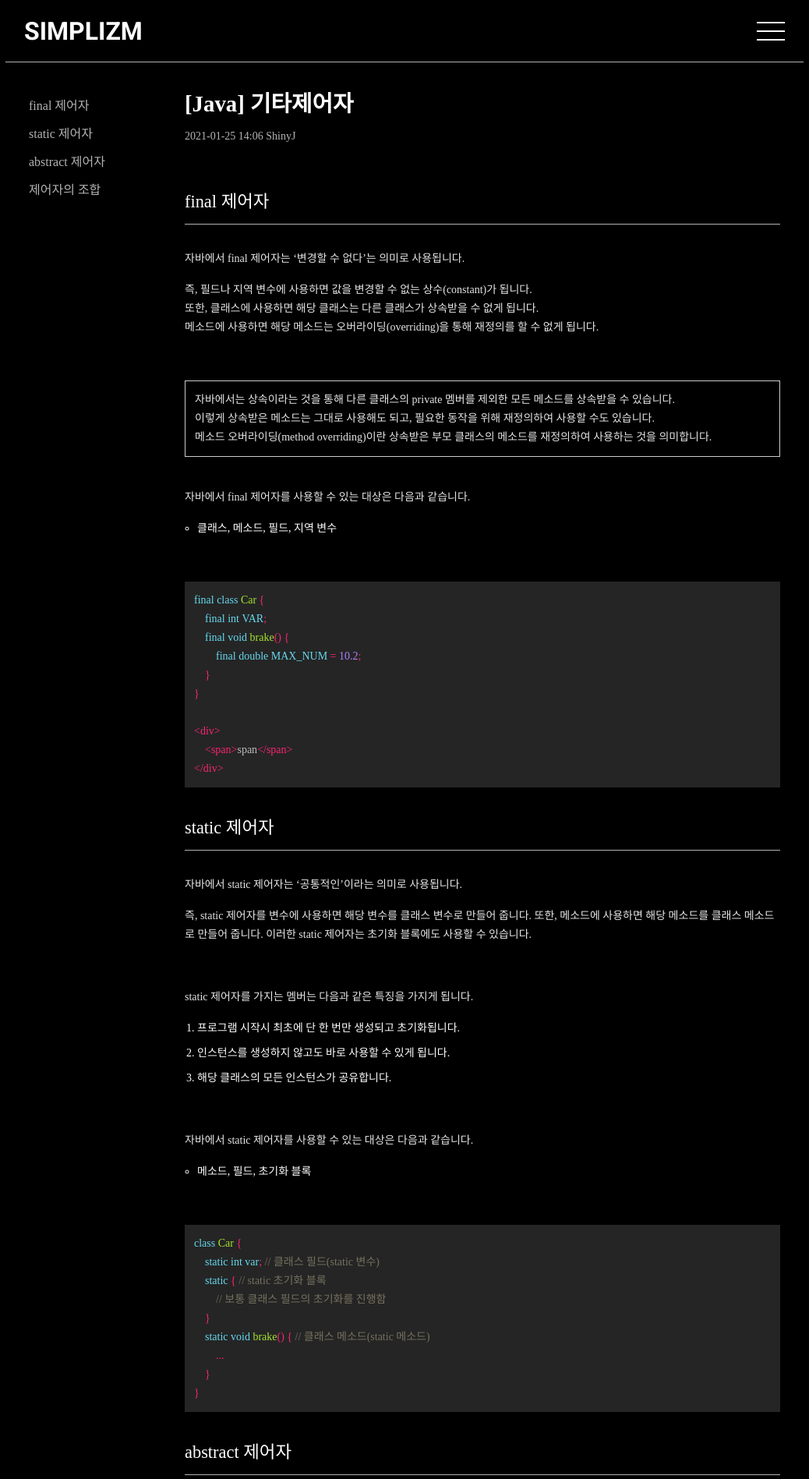
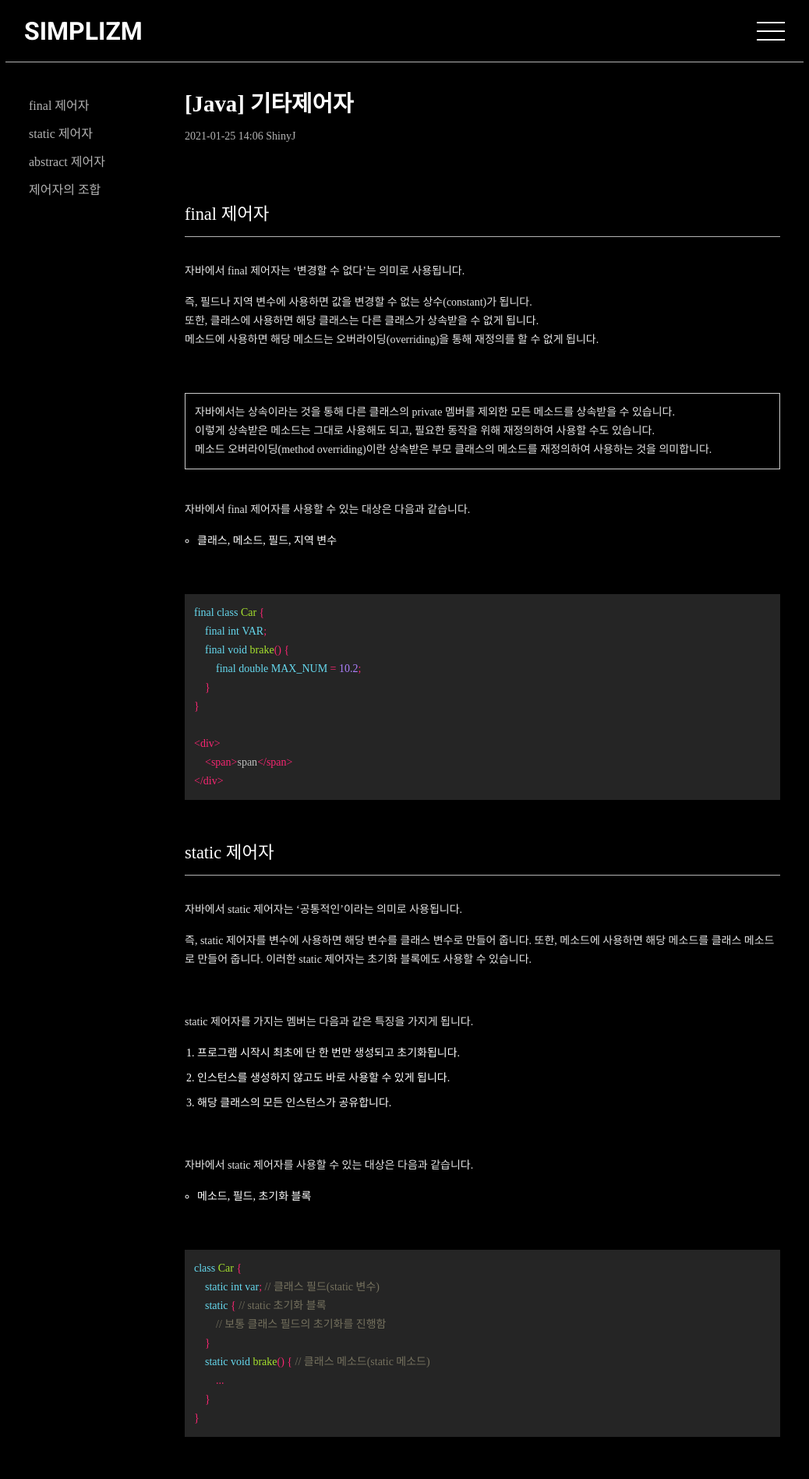
Before and after one commit to shinyj1991/shinyj1991.github.io, a Jekyll site: the page built from _posts/2021-01-25-1.md, in a window 1280 px wide. Shown: the top 1897 px of the page at 78% size, without its empty margins (121-1159 px from the left). Built offline with Jekyll 4.4.1, drawn with Linux system fonts in a browser that asks for light colours; the table of contents is made by our own code.

Commit message:
header padding-top

```diff
--- a/assets/css/style.scss
+++ b/assets/css/style.scss
@@ -166,7 +166,7 @@ body {background: #000000; color: #ffffff;}
       h6 {font-size: 1rem;}
       p {color: rgba(255, 255, 255, 0.9);}
 
-      h2, h3, h4, h5, h6 {font-weight: 400;}
+      h2, h3, h4, h5, h6 {font-weight: 400; padding-top: 1rem;}
 
       >h2, >h3, >h4, >h5, >h6, >p, >ul, >ol, >table
       >.highlighter-rouge {margin-bottom: 1rem;}
```
